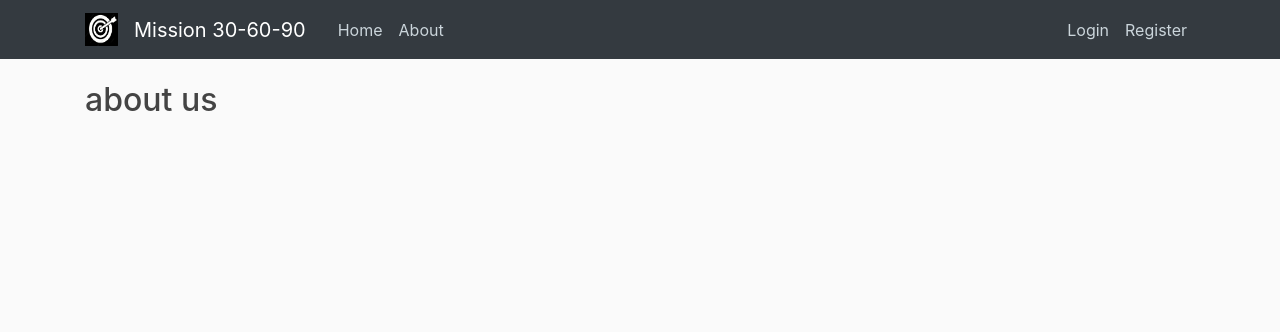
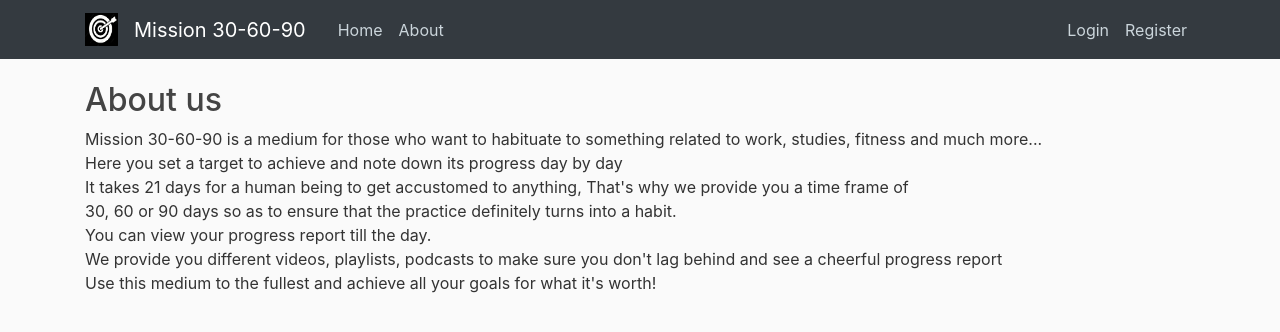
Before and after one commit to shantanu1021/Mission-30-60-90, a Django app: page /about/ in a window 1280 px wide. Shown: the top 332 px of the page. Run offline with Django 3.2, Linux system fonts and the light colour scheme; some libraries are stand-ins or nearby versions.

```diff
--- a/mission_30_60_90/mission/templates/mission/about.html
+++ b/mission_30_60_90/mission/templates/mission/about.html
@@ -1,6 +1,16 @@
 {% extends "mission/base.html" %}
 
 {% block content %}
-    <h2>about us</h2>
+    <h2>About us</h2>
+    <p>Mission 30-60-90 is a medium for those who want to habituate to something related to work, studies, fitness
+        and much more...
+        <br>Here you set a target to achieve and note down its progress day by day
+        <br>It takes 21 days for a human being to get accustomed to anything, That's why we provide you a time frame of
+        <br>30, 60 or 90 days so as to ensure that the practice definitely turns into a habit.
+        <br>You can view your progress report till the day.
+        <br>We provide you different videos, playlists, podcasts to make sure you don't lag behind and see a cheerful progress report
+        <br>Use this medium to the fullest and achieve all your goals for what it's worth!
+    </p>
+
 
 {% endblock content %}
--- a/mission_30_60_90/mission/templates/mission/user_missions.html
+++ b/mission_30_60_90/mission/templates/mission/user_missions.html
@@ -8,9 +8,11 @@
               <div class="media-body">
                 <div class="article-metadata">
                   <small class="text-muted">{{ mission.start_date|date:"F d,Y" }}</small>
+
                 </div>
                 <h2><a href = "{% url 'mission-today' mission.mission_name %}">{{ mission.mission_name }}</a></h2>
-                <p class="article-content">{{ mission.no_of_days }} days</p>
+                <p class="article-content"><strong>{{ mission.no_of_days }} days</strong></p>
+                <a class="btn btn-danger" style="margin-right: 2pt;" href="{% url 'mission-delete' mission.id %}">Delete</a>
               </div>
             </article>
         {% endfor %}
--- a/mission_30_60_90/mission/urls.py
+++ b/mission_30_60_90/mission/urls.py
@@ -1,14 +1,16 @@
 from django.urls import path
 from . import views
-from .views import MissionCreateView,MissionListView
+from .views import MissionCreateView, MissionDeleteView,MissionListView
 from django.contrib.staticfiles.urls import staticfiles_urlpatterns
 
 urlpatterns= [
     path('',views.home,name='mission-home'),
     path('mission/new/',MissionCreateView.as_view(),name='mission-create'),
     path('mission/<str:mission_name>/',views.missiontoday,name='mission-today'),
+    path('mission/today/<str:username>/',views.todays_tasks,name='todays-tasks'),
     path('mission/report/<str:mission_name>/',views.statuslist,name='status-report'),
     path('user/<str:username>',MissionListView.as_view(),name='user-missions'),
+    path('mission/<int:pk>/delete/',MissionDeleteView.as_view(),name='mission-delete'),
     path('about/',views.about,name='mission-about'),
 ]
 urlpatterns += staticfiles_urlpatterns()
--- a/mission_30_60_90/mission/views.py
+++ b/mission_30_60_90/mission/views.py
@@ -3,6 +3,7 @@ from django.db.models.base import Model
 from django.shortcuts import get_list_or_404, get_object_or_404, render,redirect
 from django.views.generic import CreateView, ListView
 from django.contrib import messages
+from django.views.generic.edit import DeleteView
 from .models import Missions,Status
 from datetime import date
 from django.contrib.auth.models import User
@@ -33,6 +34,15 @@ class MissionListView(LoginRequiredMixin,ListView):
         user = get_object_or_404(User,username=self.kwargs.get('username'))
         return Missions.objects.filter(aspirant=user).order_by('-start_date')
 
+class MissionDeleteView(LoginRequiredMixin,UserPassesTestMixin,DeleteView):
+    model = Missions
+    success_url ='/'
+
+    def test_func(self):
+        mission = self.get_object()
+        if self.request.user == mission.aspirant:
+            return True
+        return False
 
 @login_required
 def missiontoday(request,**kwargs):
@@ -79,3 +89,24 @@ def statuslist(request,**kwargs):
     }
 
     return render(request,'mission/status_list.html',context)
+
+@login_required
+def todays_tasks(request,**kwargs):
+
+    user = get_object_or_404(User,username=kwargs.get('username'))
+    missions=Missions.objects.filter(aspirant=user)
+    mission_days={}
+    for mission in missions:
+        dayno = (date.today()-mission.start_date).days
+        dayno+=1
+        if dayno>mission.no_of_days:
+            pass
+        else:
+            mission_days[mission.mission_name]=dayno
+
+
+    context={
+        'mission_days':mission_days
+    }
+
+    return render(request,'mission/todays_tasks.html',context)
```
Also changed, not shown: mission_30_60_90/mission/templates/mission/home.html (+9 -2 lines), mission_30_60_90/mission/templates/mission/missions_confirm_delete.html (added, +22 -0 lines), mission_30_60_90/mission/templates/mission/todays_tasks.html (added, +18 -0 lines), mission_30_60_90/db.sqlite3, mission_30_60_90/mission/static/mission/media/trash.svg (added).
